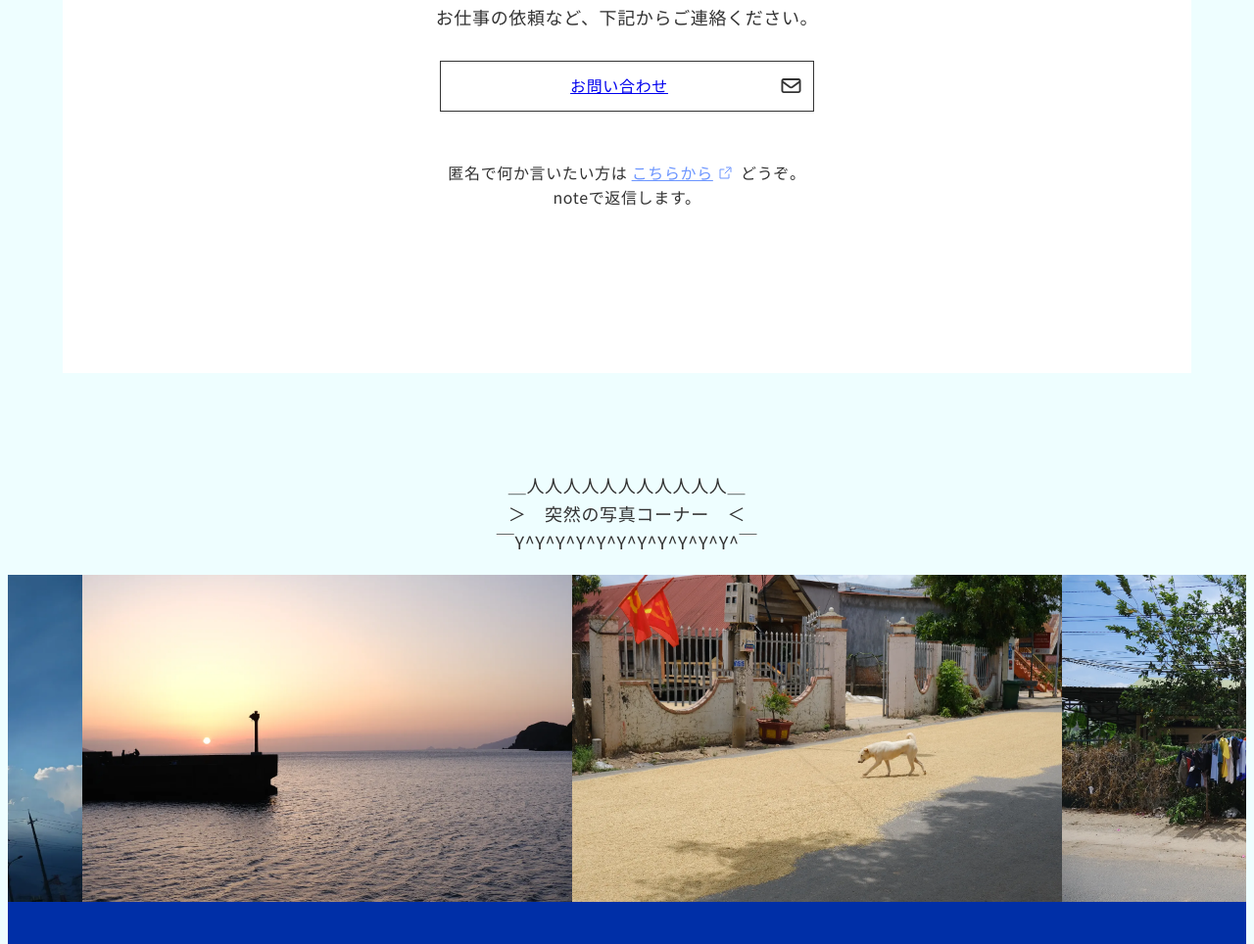
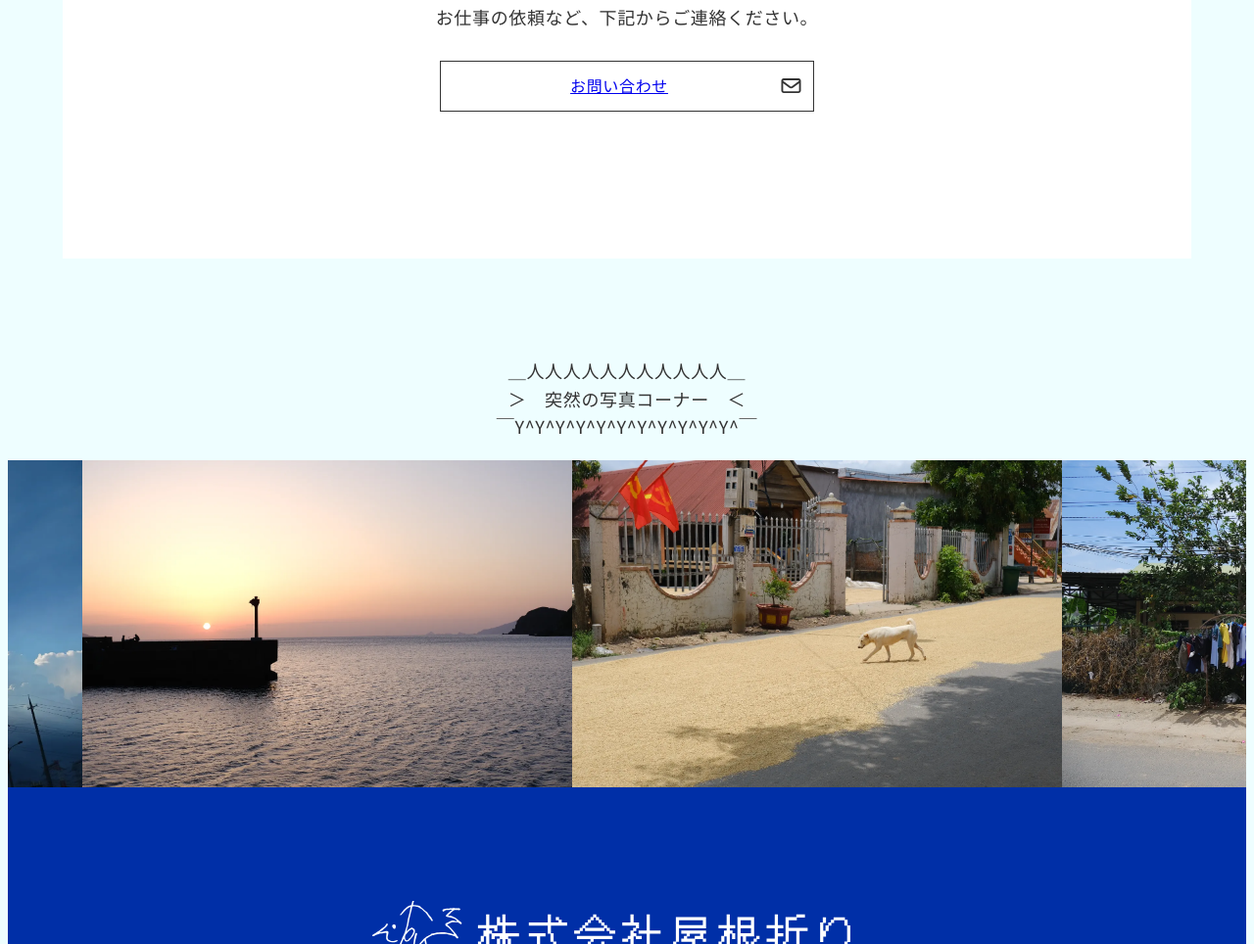
Before and after one commit to ryusukehagino/yaneori, an Astro site: page / in a window 1280 px wide. Shown: the part 4537-5501 px from the top of the page at 98% size. Built offline with nearby package versions, Linux system fonts and the light colour scheme; Astro itself is replaced by a stand-in of ours; a web font is replaced by a local one.

Commit message:
マシュマロ削除

```diff
--- a/src/pages/index.astro
+++ b/src/pages/index.astro
@@ -159,12 +159,6 @@ import SliderFlow from '@components/SliderFlow.astro';
 					<div class="section_btn">
 						<Btn href="mailto:tori@yaneori.com">お問い合わせ</Btn>
 					</div>
-				</div>
-				<div class="section_row">
-					<p class="section_note">
-						匿名で何か言いたい方は<Link href="https://marshmallow-qa.com/mfi93t5cc5tvc5e?t=woMMBm&utm_medium=url_text&utm_source=promotion">こちらから</Link>どうぞ。<br>
-						noteで返信します。
-					</p>
 				</div>
 			</div>
 		</section>
```
